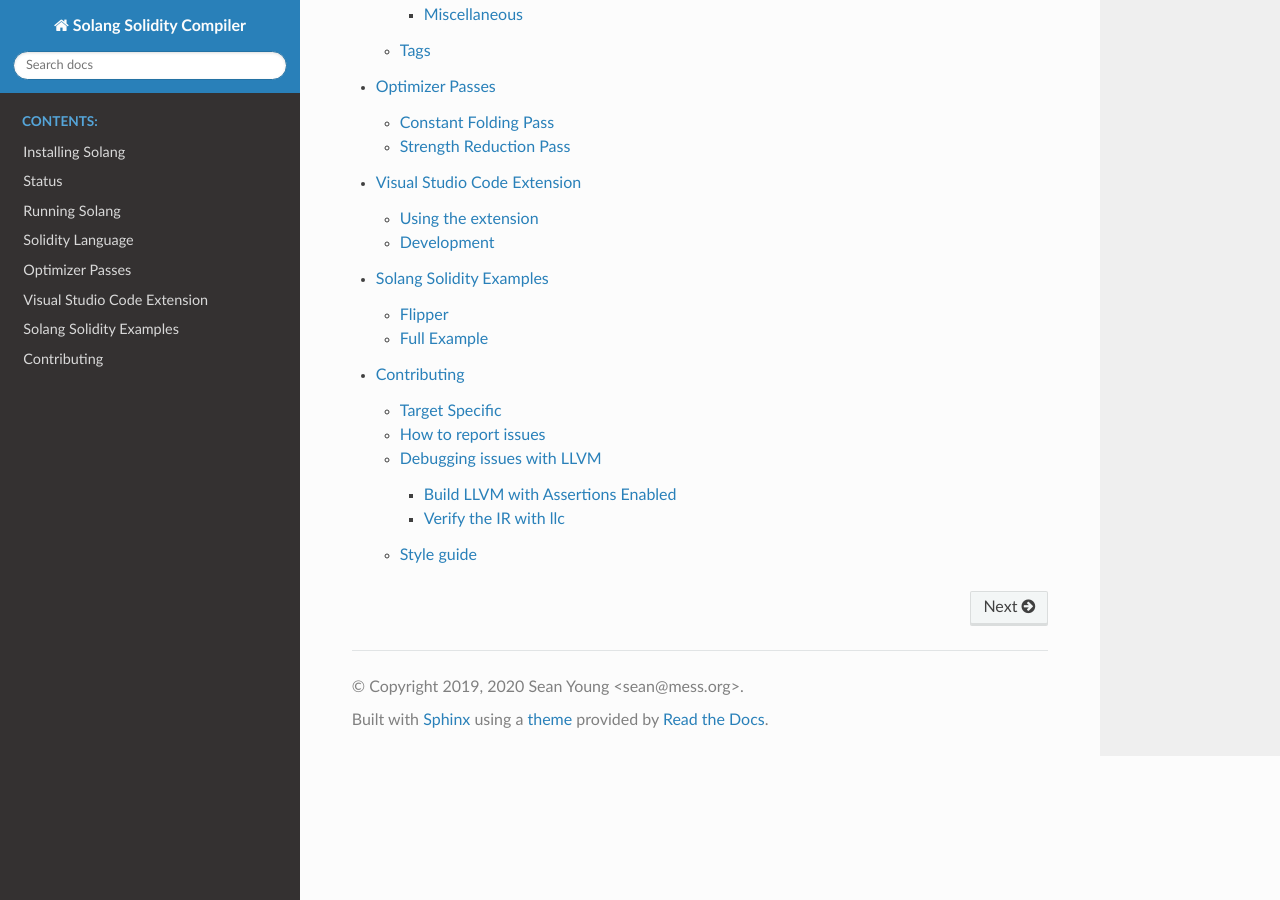
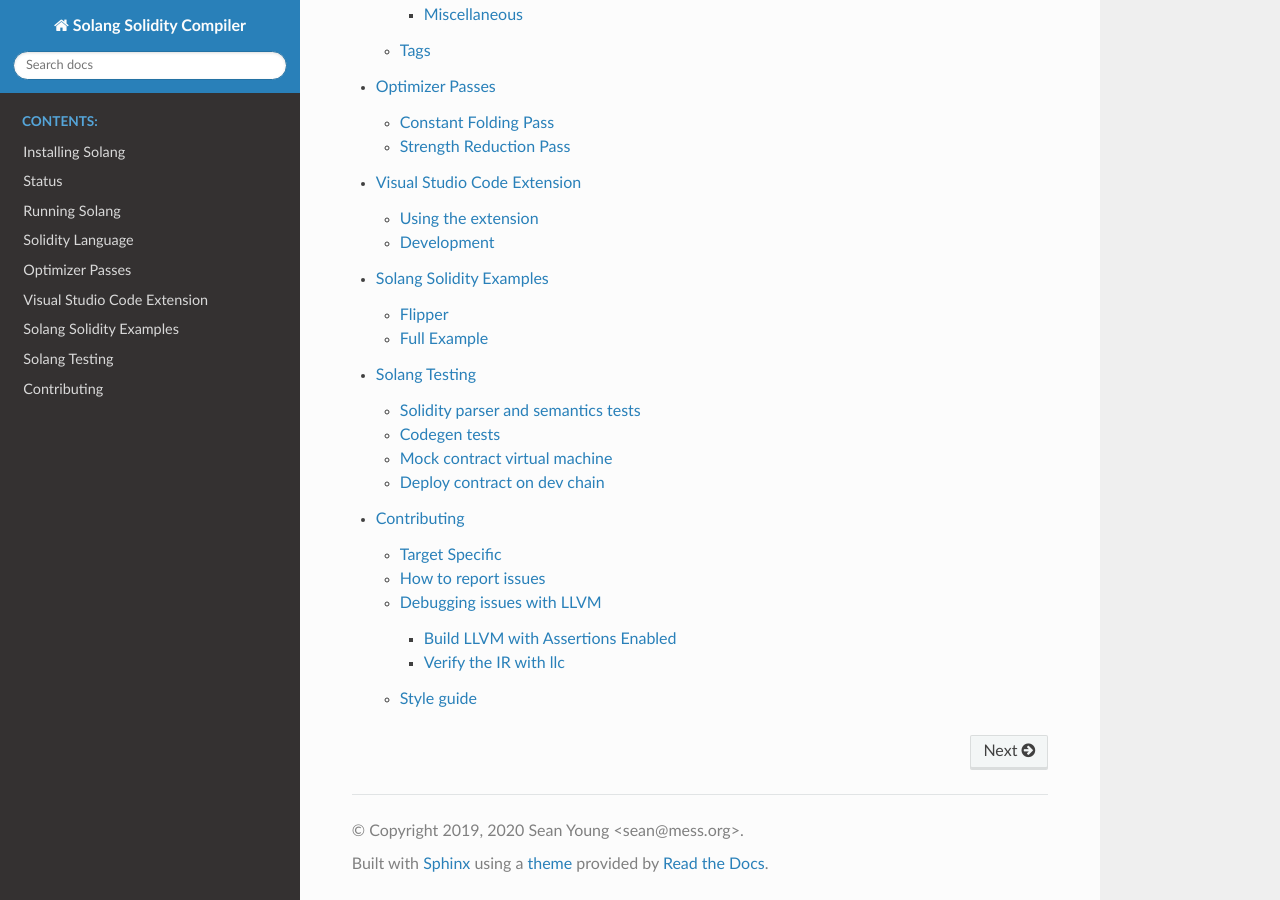
Before and after one commit to hyperledger-solang/solang, a Sphinx documentation site: the page built from docs/index.rst, in a window 1280 px wide and 900 px high, scrolled down 3427 px. Built offline with Sphinx 7.4.7 and the Read the Docs theme 2.0.0, drawn with Linux system fonts in a browser that asks for light colours; some of the changed lines change nothing that is shown.

Commit message:
Document the solang test suite
Signed-off-by: Sean Young <sean@mess.org>

```diff
--- a/docs/index.rst
+++ b/docs/index.rst
@@ -34,4 +34,5 @@
    optimizer
    extension
    examples
+   testing
    contributing
--- /dev/null
+++ b/docs/testing.rst
@@ -0,0 +1,59 @@
+Solang Testing
+==============
+
+Solang has a few test suites. These are all run on each pull request via
+`github actions <https://github.com/hyperledger-labs/solang/actions>`_.
+
+
+Solidity parser and semantics tests
+-----------------------------------
+
+In the `tests <https://github.com/hyperledger-labs/solang/tree/main/tests>`_ directory, there are
+a lot of tests which call `fn parse_and_resolve()`. This function parses Solidity, and returns
+the *namespace*: all the resolved contracts, types, functions, etc (as much as could be resolved),
+and all the compiler diagnositics, i.e. compiler warnings and errors. These tests check that
+the compiler parser and semantic analysis work correctly.
+
+Note that Solidity can import other soldity files using the ``import`` statement. There are further
+tests which create a file cache with filenames and and their contents, to ensure that imports
+work as expected.
+
+
+Codegen tests
+-------------
+
+The stage after semantic analysis is codegen. Codegen generates an IR which is a CFG, so it is
+simply called CFG. The codegen tests ensure that the CFG matches what should be created. These
+tests are inspired by LLVM lit tests. The tests can found in
+`codegen_testcases <https://github.com/hyperledger-labs/solang/tree/main/tests/codegen_testcases>`_.
+
+These tests do the following:
+
+ - Look for a comment ``// RUN:`` and then run the compiler with the given arguments and the filename itself
+ - After that the output is compared against special comments:
+ - ``// CHECK:`` means that following output must be present
+ - ``// BEGIN-CHECK:`` means check for the following output but scan the output from the beginning
+ - ``// FAIL:`` will check that the command will fail (non-zero exit code) with the following output
+
+Mock contract virtual machine
+-----------------------------
+
+For Substrate, ewasm, and Solana there is a mock virtual machine which should work exactly
+like the real on-chain virtual machine. For ewasm and Substrate, this uses the
+`wasmi crate <https://crates.io/crates/wasmi>`_ and for Solana it
+uses the `Solana RBPF crate <https://crates.io/crates/solana_rbpf>`_.
+
+These tests consist of calling a function call `fn build_solidity()` which compiles the given
+solidity source code and then returns a `VM`. This `VM` can be used to deploy one
+of the contract, and test various functions like contract storage, accessing builtins such as
+block height, or creating/calling other contracts. Since the functionality is mocked, the test
+can do targeted introspection to see if the correct function was called, or walk the heap
+of the contract working memory to ensure there are no corruptions.
+
+
+Deploy contract on dev chain
+----------------------------
+
+There are some tests in `integration <https://github.com/hyperledger-labs/solang/tree/main/integration/>`_
+which are written in node. These tests start an actual real chain (run via containers),
+and then deploying some tests contracts to them and interacting with them.
```
